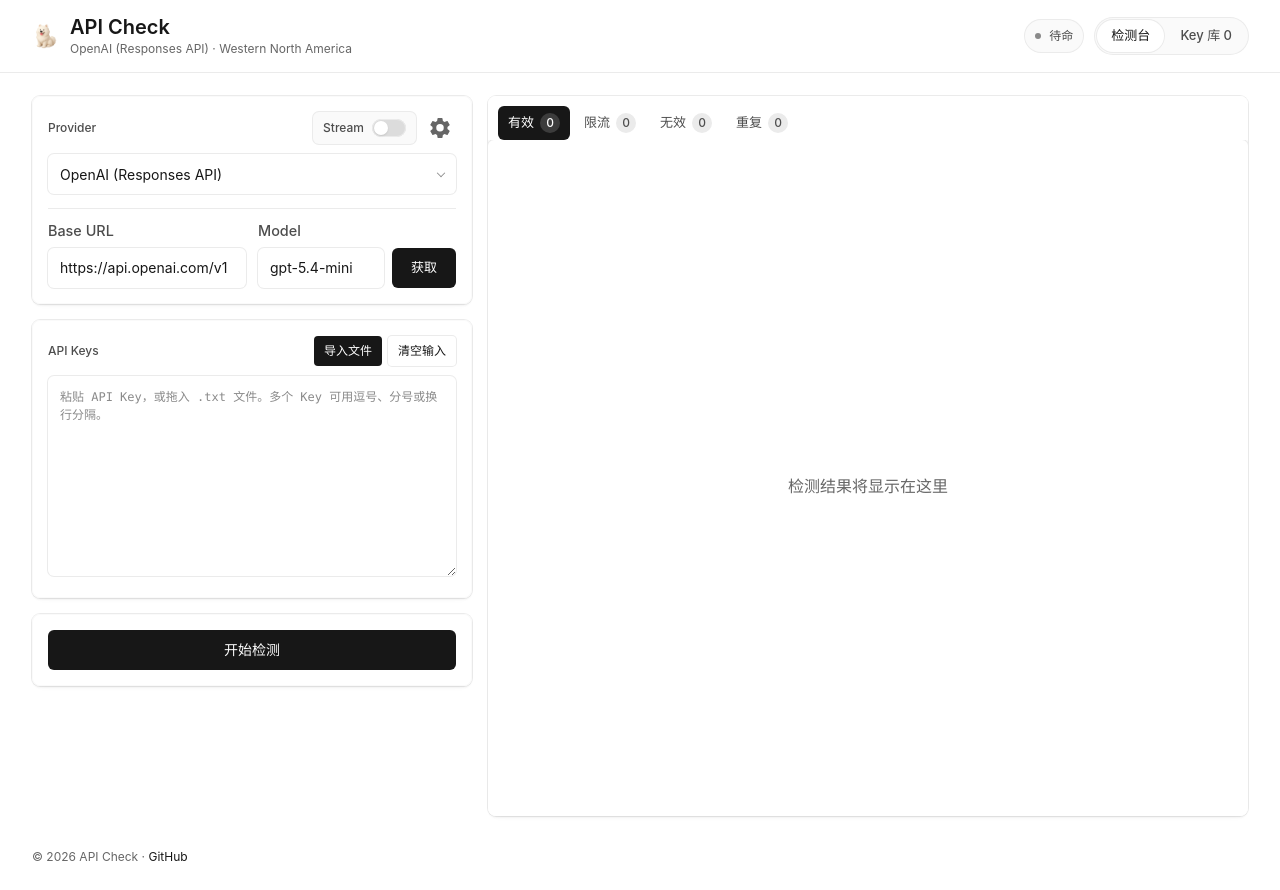
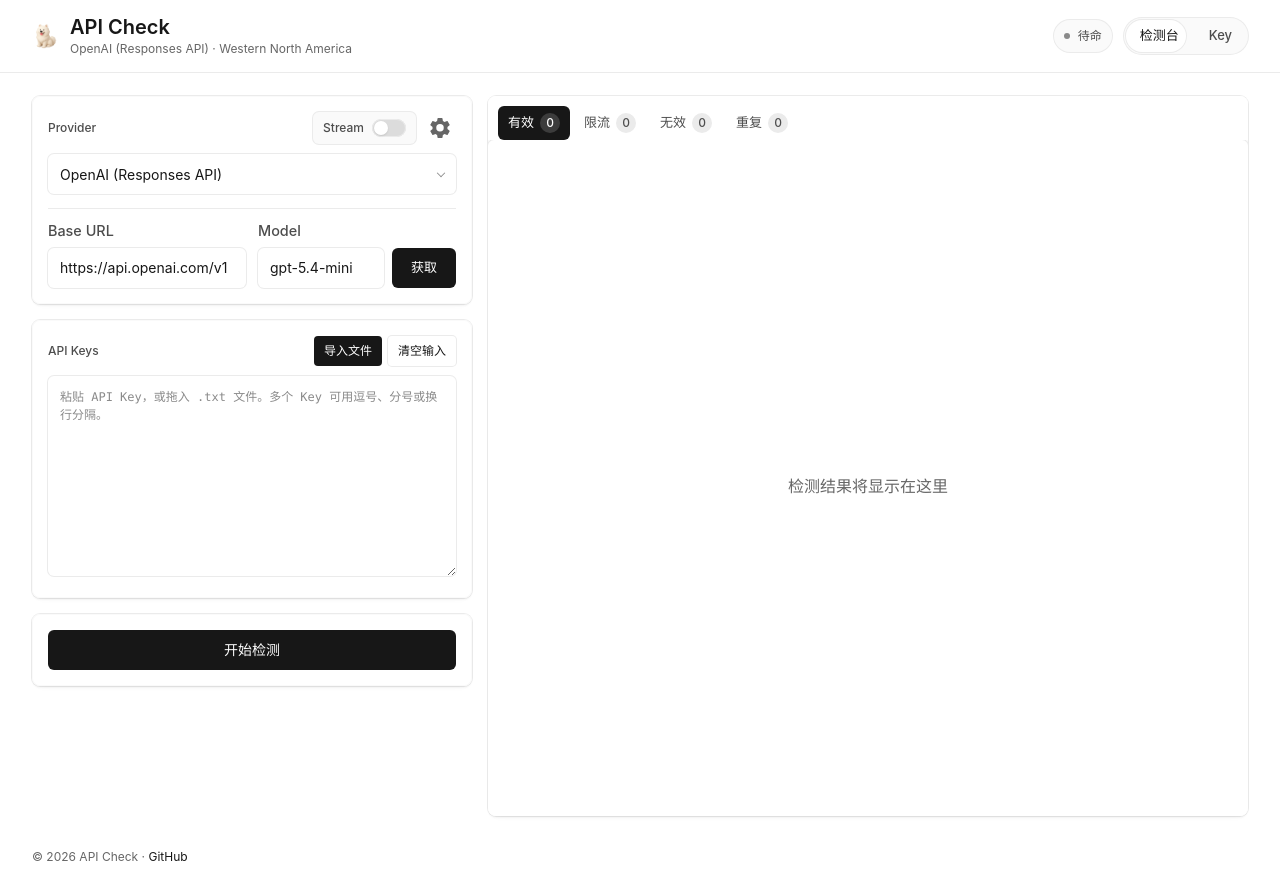
Before and after one commit to Tan35/api-check, a Vue app: page / in a window 1280 px wide. Built offline with nearby package versions, Linux system fonts and the light colour scheme.

Commit message:
style: Tab 切换胶囊滑动动画 + Key 数量徽章
- view-tabs 添加滑动指示器 (cubic-bezier 弹性动画)
- Key 后面用圆形数量徽章替代直接数字
- 徽章样式: 圆角 9999px, 灰色背景, 等宽字体

```diff
--- a/frontend/src/App.vue
+++ b/frontend/src/App.vue
@@ -131,6 +131,7 @@
                 </div>
 
                 <div class="view-tabs" role="tablist" aria-label="视图切换">
+                    <div class="tab-indicator" :style="{ transform: keyManager.showManager ? 'translateX(100%)' : 'translateX(0)' }"></div>
                 <button
                     :class="['view-tab', { active: !keyManager.showManager }]"
                     @click="keyManager.showManager = false"
@@ -145,7 +146,8 @@
                     role="tab"
                     :aria-selected="keyManager.showManager"
                 >
-                    Key 库 {{ keyManager.keys.length }}
+                    Key
+                    <span class="tab-count" v-if="keyManager.keys.length > 0">{{ keyManager.keys.length }}</span>
                 </button>
                 </div>
             </div>
--- a/frontend/src/assets/main.css
+++ b/frontend/src/assets/main.css
@@ -324,6 +324,7 @@
 }
 
 .view-tabs {
+    position: relative;
     display: inline-flex;
     align-items: center;
     gap: 2px;
@@ -334,7 +335,24 @@
     box-shadow: var(--shadow-light-ring);
 }
 
+/* 滑动指示器 */
+.tab-indicator {
+    position: absolute;
+    left: 2px;
+    top: 2px;
+    width: calc(50% - 2px);
+    height: 32px;
+    background: var(--ds-white);
+    border-radius: var(--radius-tabs);
+    box-shadow: var(--shadow-light-ring);
+    transition: transform 0.3s cubic-bezier(0.16, 1, 0.3, 1);
+    pointer-events: none;
+    z-index: 0;
+}
+
 .view-tab {
+    position: relative;
+    z-index: 1;
     height: 32px;
     padding: 0 14px;
     border-radius: var(--radius-tabs);
@@ -343,7 +361,10 @@
     cursor: pointer;
     font-size: 13px;
     font-weight: 500;
-    transition: color var(--transition-fast), background var(--transition-fast), box-shadow var(--transition-fast);
+    display: inline-flex;
+    align-items: center;
+    gap: 6px;
+    transition: color var(--transition-fast);
     white-space: nowrap;
 }
 
@@ -352,9 +373,24 @@
 }
 
 .view-tab.active {
-    background: var(--ds-white);
     color: var(--text-primary);
-    box-shadow: var(--shadow-light-ring);
+}
+
+/* 数量徽章 */
+.tab-count {
+    display: inline-flex;
+    align-items: center;
+    justify-content: center;
+    min-width: 18px;
+    height: 18px;
+    padding: 0 5px;
+    border-radius: 9999px;
+    background: var(--ds-gray-100);
+    color: var(--text-secondary);
+    font-size: 11px;
+    font-weight: 600;
+    font-family: var(--font-mono);
+    line-height: 1;
 }
 
 .workspace {
```
